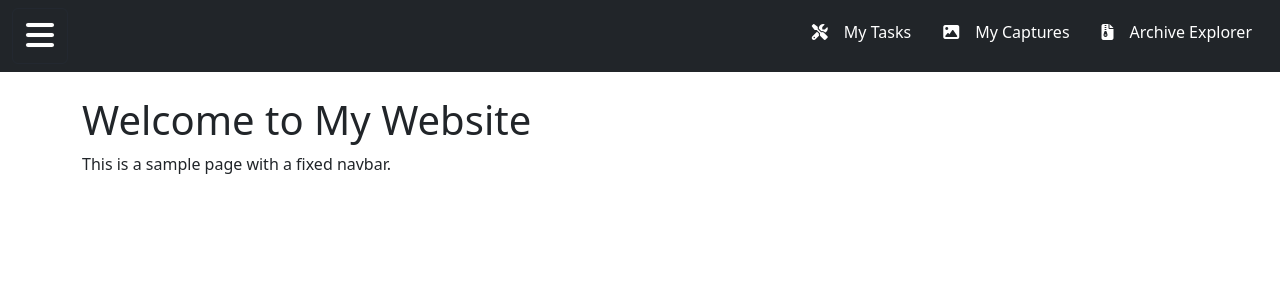
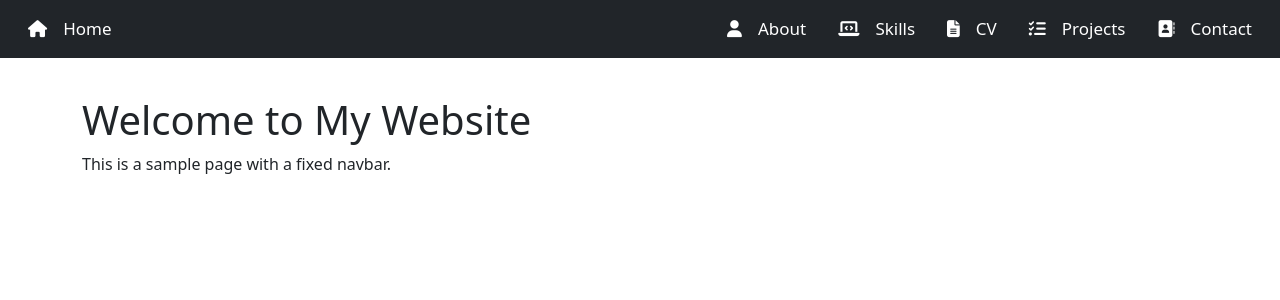
Before and after one commit to coderpriyal/portfolio, an Angular app in the folder portfolio/: page / in a window 1280 px wide. Shown: the top 300 px of the page. Built offline with nearby package versions, Linux system fonts and the light colour scheme.

Commit message:
Updated header component

```diff
--- a/portfolio/src/app/header/header.component.css
+++ b/portfolio/src/app/header/header.component.css
@@ -1,58 +1,35 @@
-.header {
-    background-color: #1C2340;
-    height: 3.5rem;
-    position: fixed; /* Fix the header at the top */
-    width: 100%;
-    top: 0;
-    left: 0;
-    z-index: 1050; /* Higher than the sidebar */
-  }
-
 .sidebar {
   position: fixed;
-    top: 3.5rem; /* Offset the sidebar below the header */
-    left: 0;
-    width: 270px;
-    height: calc(100% - 3.5rem); /* Adjust sidebar height */
-    background-color: #1C2340 !important;
-    transition: transform 0.3s ease;
-    transform: translateX(-100%); /* Initially hidden */
-    z-index: 1040; /* Ensure sidebar is below the header */
+  top: 56px; /* Adjust according to navbar height */
+  left: -250px;
+  width: 250px;
+  height: 100%;
+  background-color: #343a40;
+  transition: 0.3s;
+  padding-top: 10px;
   font-size: 20px;
 }
 
-  .sidebar.sidebar-open {
-    transform: translateX(0); /* Open the sidebar */
+.sidebar.show {
+  left: 0;
 }
 
-  .sidebar.sidebar-closed {
-    transform: translateX(-100%); /* Hide the sidebar */
-  }
-
-  .sidebar .nav {
-    flex-grow: 1; /* Ensure the nav menu uses the space before the bottom section */
-    padding-top: 1rem; /* Add some padding if needed */
+.sidebar .nav-link {
+  color: white;
 }
 
 .sidebar-bottom {
-    position: absolute;  /* Take it out of the normal flow */
-    bottom: 20px;        /* Position the bottom section 20px from the bottom of the sidebar */
-    width: 100%;         /* Make the bottom section the full width of the sidebar */
+  position: fixed;
+  bottom: 0;
+  width: 100%;
+  background-color: #343a40;
+  padding: 10px 0;
 }
 
-  .navbar-icon {
-    height: 3.5rem; /* Adjust the height as needed */
+.hover-highlight:hover {
+  color: #f8f9fa !important;
 }
-
-  .nav-item {
-    padding-bottom: 8px;
+.nav-item
+{
+  font-size: 17px;
 }
-
-  .btn {
-    --bs-btn-border-width: none !important;
-    border: 1px solid #2B344542 !important;
-    color: #f5f5f5 !important;
-    background-color: transparent;
-    height: 3.5rem;
-    width: 3.5rem;
-  }
--- a/portfolio/src/app/header/header.component.html
+++ b/portfolio/src/app/header/header.component.html
@@ -1,36 +1,79 @@
+<!-- Navbar -->
 <!-- Navbar -->
 <nav class="navbar navbar-expand-lg navbar-dark bg-dark fixed-top">
   <div class="container-fluid">
-    <button class="btn btn-link shadow-none" (click)="toggleSidebar($event)">
+
+    <!-- Full Navbar (Visible on Larger Screens) -->
+    <ul class="nav m-0 d-none d-lg-flex align-items-center me-auto">
+      <li class="nav-item">
+        <a class="nav-link text-white" routerLink="/mytasks">
+          <i class="fa-solid fa-house"></i><span class="ms-3">Home</span>
+        </a>
+      </li>
+    </ul>
+
+    <ul class="nav m-0 d-none d-lg-flex align-items-center ms-auto">
+      <li class="nav-item">
+        <a class="nav-link text-white"><i class="fa-solid fa-user"></i><span class="ms-3">About</span></a>
+      </li>
+      <li class="nav-item">
+        <a class="nav-link text-white"><i class="fa-solid fa-laptop-code"></i><span class="ms-3">Skills</span></a>
+      </li>
+      <li class="nav-item">
+        <a class="nav-link text-white"><i class="fas fa-file-alt"></i><span class="ms-3">CV</span></a>
+      </li>
+      <li class="nav-item">
+        <a class="nav-link text-white"><i class="fas fa-tasks"></i><span class="ms-3">Projects</span></a>
+      </li>
+      <li class="nav-item">
+        <a class="nav-link text-white"><i class="fa-solid fa-address-book"></i><span class="ms-3">Contact</span></a>
+      </li>
+    </ul>
+
+    <!-- Menu Icon (Visible on Mobile) -->
+    <button class="btn btn-link shadow-none d-lg-none" (click)="toggleSidebar($event)">
       <fa-icon id="menuIcon" class="hover-highlight" [icon]="faBars"
         [ngStyle]="{'stroke': 'white', 'color': 'white'}" size="2x"></fa-icon>
     </button>
-    <ul class="nav m-0 d-flex align-items-center ms-auto">
-      <!-- Menu Items (You can add more links here) -->
+
+  </div>
+</nav>
+
+
+<!-- Sidebar (Hidden on Large Screens, Shown When Menu Icon is Clicked) -->
+<div class="sidebar d-lg-none" [class.show]="sidebarVisible">
+  <ul class="nav flex-column p-3">
     <li class="nav-item">
-        <a class="nav-link text-white" routerLink="/mytasks"><i class="fas fa-tools"></i><span class="ms-3">My Tasks</span></a>
+      <a class="nav-link text-white" routerLink="/mytasks"><i class="fa-solid fa-house"></i><span class="ms-3">Home</span></a>
     </li>
     <li class="nav-item">
-        <a class="nav-link text-white"><i class="fa-solid fa-image"></i><span class="ms-3">My Captures</span></a>
+      <a class="nav-link text-white"><i class="fa-solid fa-user"></i><span class="ms-3">About</span></a>
     </li>
     <li class="nav-item">
-        <a class="nav-link text-white"><i class="fas fa-file-archive"></i><span class="ms-3">Archive Explorer</span></a>
+      <a class="nav-link text-white"><i class="fa-solid fa-laptop-code"></i><span class="ms-3">Skills</span></a>
+    </li>
+    <li class="nav-item">
+      <a class="nav-link text-white"><i class="fas fa-file-alt"></i><span class="ms-3">CV</span></a>
+    </li>
+    <li class="nav-item">
+      <a class="nav-link text-white"><i class="fas fa-tasks"></i><span class="ms-3">Projects</span></a>
+    </li>
+    <li class="nav-item">
+      <a class="nav-link text-white"><i class="fa-solid fa-address-book"></i><span class="ms-3">Contact</span></a>
     </li>
   </ul>
 </div>
-</nav>
 
 <!-- Main Content (Push content below navbar) -->
 <div class="content">
   <div class="container mt-5 pt-5">
-    <!-- Add your page content here -->
     <h1>Welcome to My Website</h1>
     <p>This is a sample page with a fixed navbar.</p>
   </div>
 </div>
 
 <!-- Sidebar Bottom (optional: if you want a footer-style section at the bottom) -->
-<div class="sidebar-bottom">
+<!-- <div class="sidebar-bottom">
   <ul class="nav flex-column p-3">
     <li class="nav-item">
       <a class="nav-link text-white"><i class="fa-solid fa-book-open-reader"></i><span class="ms-3">User Guide</span></a>
@@ -42,4 +85,4 @@
       <a class="nav-link text-white"><i class="fas fa-sign-out"></i><span class="ms-3">Logout</span></a>
     </li>
   </ul>
-</div>
+</div> -->
--- a/portfolio/src/app/header/header.component.ts
+++ b/portfolio/src/app/header/header.component.ts
@@ -13,24 +13,31 @@ import { RouterModule } from '@angular/router';
   styleUrl: './header.component.css'
 })
 export class HeaderComponent {
-  hideHeader: boolean = false;
+  // hideHeader: boolean = false;
+  // faBars = faBars;
+  // isSidebarOpen = false;
+  // toggleSidebar(event: MouseEvent) {
+  //   // Stop event propagation to prevent the click from being caught by the document listener
+  //   event.stopPropagation();
+  //   this.isSidebarOpen = !this.isSidebarOpen;
+  // }
+
+  // // Listen for clicks outside of the sidebar
+  // @HostListener('document:click', ['$event'])
+  // onClick(event: MouseEvent) {
+  //   const sidebar = document.querySelector('.sidebar');
+  //   const menuButton = document.getElementById('menuIcon');
+
+  //   // Close the sidebar if the click is outside the sidebar and menu button
+  //   if (sidebar && !sidebar.contains(event.target as Node) && menuButton !== event.target) {
+  //     this.isSidebarOpen = false;
+  //   }
+  // }
   faBars = faBars;
-  isSidebarOpen = false;
-  toggleSidebar(event: MouseEvent) {
-    // Stop event propagation to prevent the click from being caught by the document listener
+  sidebarVisible = false;
+
+  toggleSidebar(event: Event) {
     event.stopPropagation();
-    this.isSidebarOpen = !this.isSidebarOpen;
-  }
-
-  // Listen for clicks outside of the sidebar
-  @HostListener('document:click', ['$event'])
-  onClick(event: MouseEvent) {
-    const sidebar = document.querySelector('.sidebar');
-    const menuButton = document.getElementById('menuIcon');
-
-    // Close the sidebar if the click is outside the sidebar and menu button
-    if (sidebar && !sidebar.contains(event.target as Node) && menuButton !== event.target) {
-      this.isSidebarOpen = false;
-    }
+    this.sidebarVisible = !this.sidebarVisible;
   }
 }
```
Lines whose indentation alone changed are shown as unchanged.
